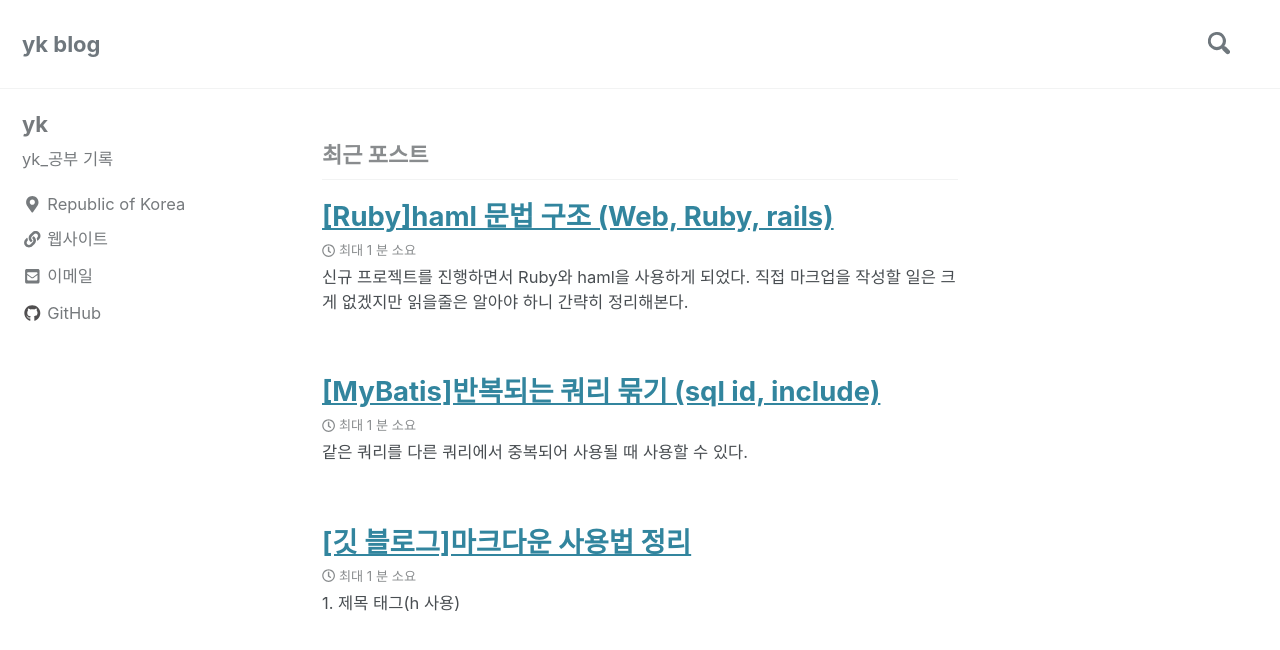
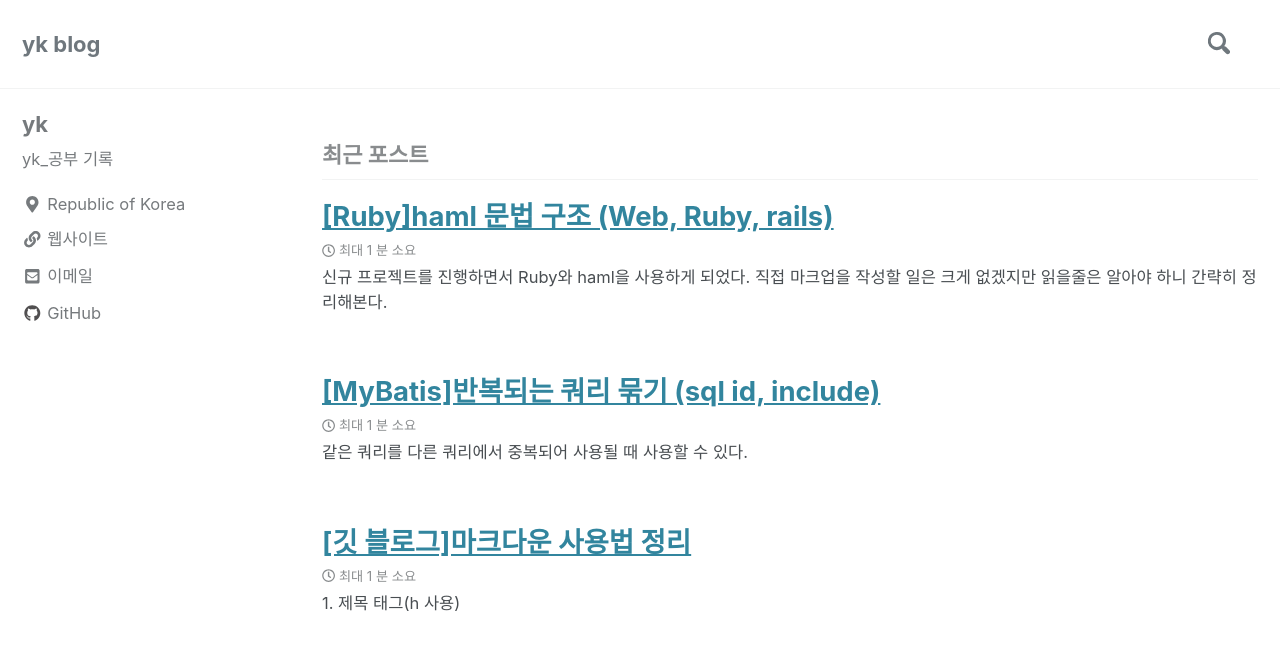
Before and after one commit to yukyung-shim/yukyung-shim.github.io, a Jekyll site: the page built from index.html, in a window 1280 px wide and 900 px high. Shown: the top 650 px of the window. Built offline with Jekyll 4.4.1, drawn with Linux system fonts in a browser that asks for light colours; nearby versions of some CDN libraries; the list of posts is cut into pages by our own code.

Commit message:
padding remove

```diff
--- a/assets/css/main.scss
+++ b/assets/css/main.scss
@@ -10,7 +10,7 @@
 
 
 //css Override
-.page {
+.archive {
   padding-right: 0px !important
 }
 
```
